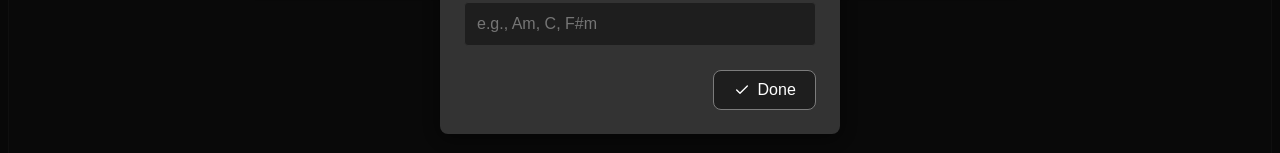
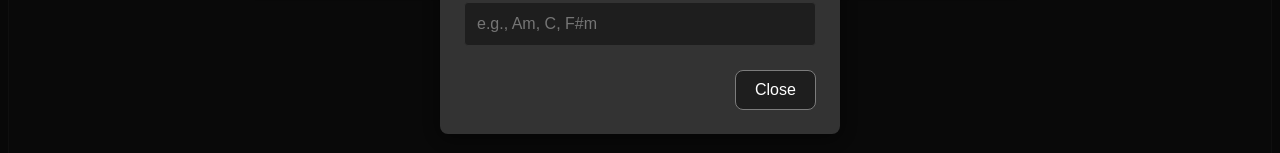
Before and after one commit to thebigdavec/set-lister, a Vue app: page / in a window 1280 px wide. Both pictures are taken after a click on the button "Add Song". Shown: the part 430-583 px from the top of the page. Built offline with nearby package versions, Linux system fonts and the light colour scheme.

Commit message:
Add 'Add and Close' button to AddSongModal
Implement handleSubmitAndClose to submit then close the modal. Add a
button that shows "Add and Close" when a title exists or "Close"
otherwise. Make the submit button conditional on a title and relabel it
to "Add". Add spacing between action buttons.

```diff
--- a/src/components/AddSongModal.vue
+++ b/src/components/AddSongModal.vue
@@ -102,6 +102,11 @@ function handleSubmit(): void {
 	});
 }
 
+function handleSubmitAndClose(): void {
+	handleSubmit();
+	handleClose();
+}
+
 function handleKeyDown(event: KeyboardEvent): void {
 	if (event.key === "Escape") {
 		event.preventDefault();
@@ -187,11 +192,15 @@ onUnmounted(() => {
 				</div>
 
 				<div class="dialog-actions">
+					<Button type="button" @click="handleSubmitAndClose">
+						{{ songTitle.trim() ? "Add and " : "" }}Close
+					</Button>
 					<Button
+						v-if="songTitle.trim()"
 						type="submit"
 						:class="{ success: songTitle.trim() }"
 					>
-						<Check class="icon" /> Done
+						<Check class="icon" /> Add
 					</Button>
 				</div>
 			</form>
@@ -274,6 +283,7 @@ onUnmounted(() => {
 .dialog-actions {
 	display: flex;
 	justify-content: flex-end;
+	gap: 1rem;
 	margin-top: 0.5rem;
 }
 
```
